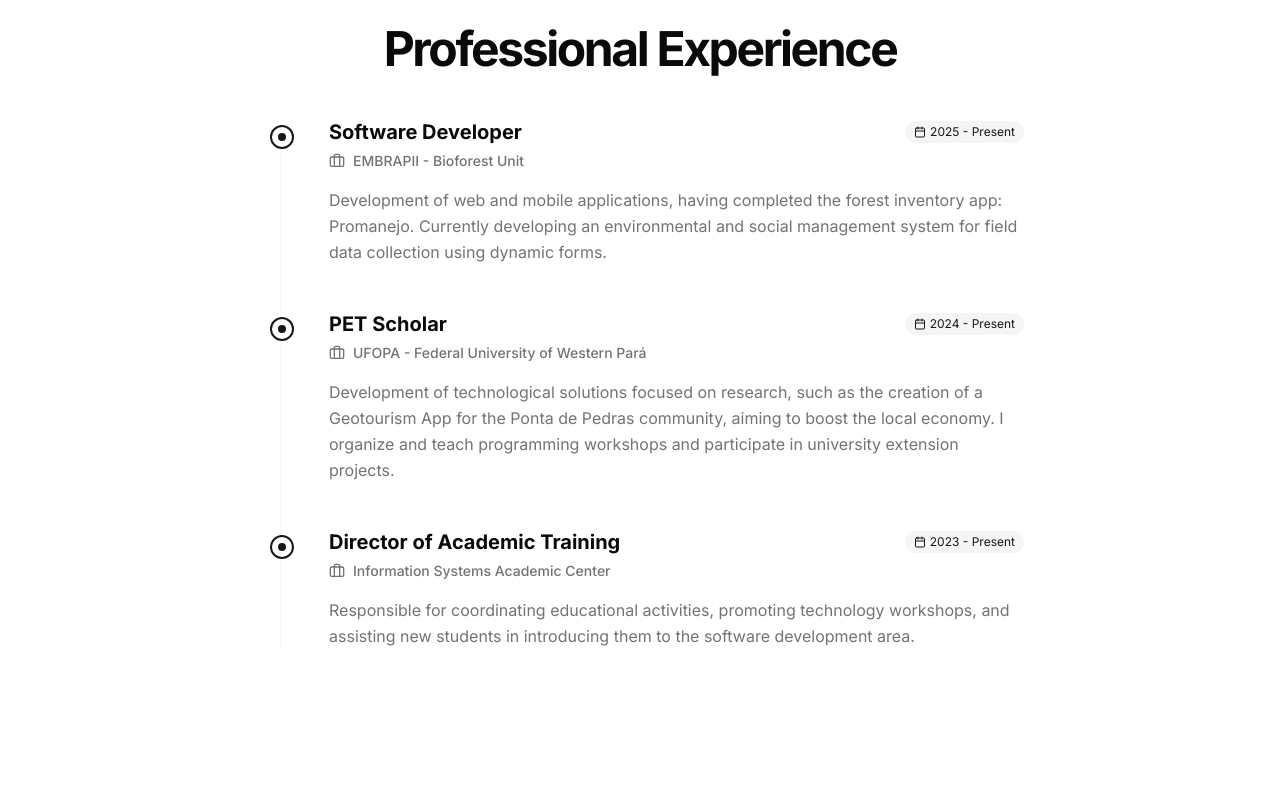
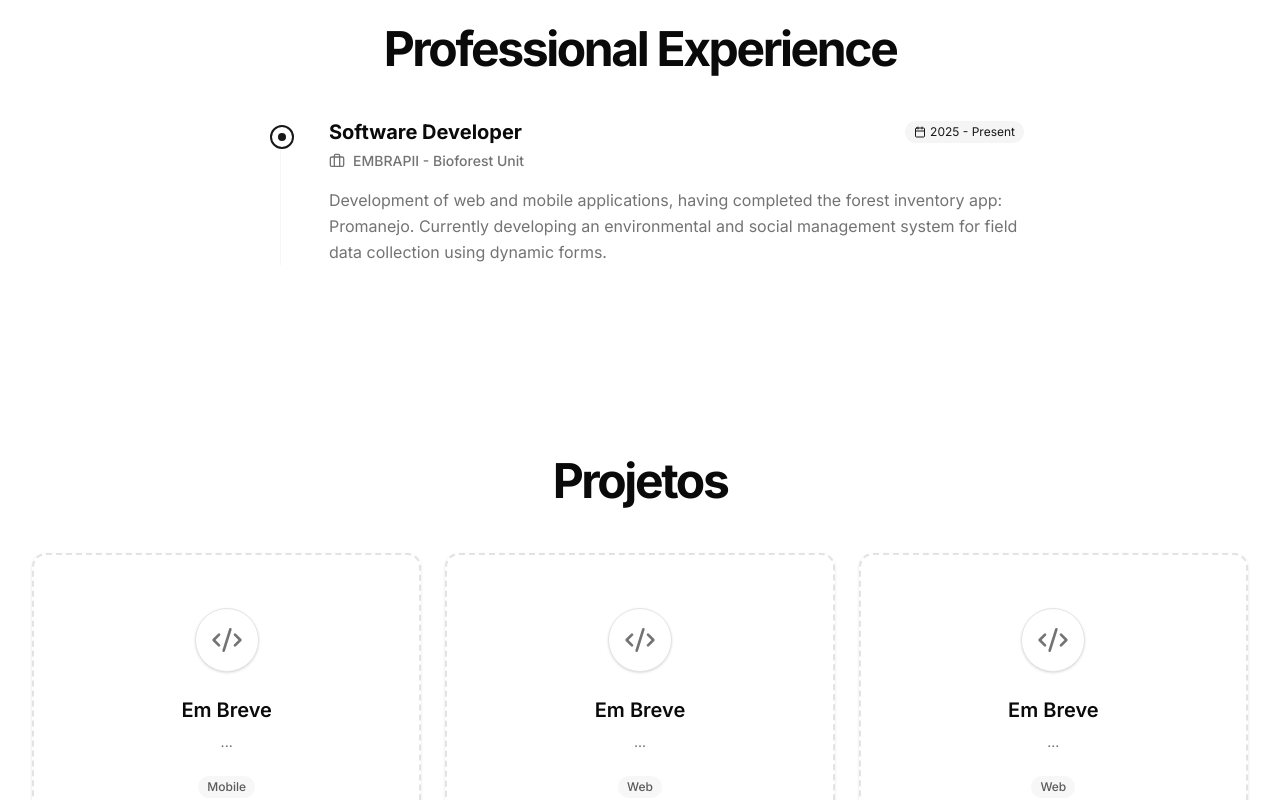
Before and after one commit to joaocrvlh/portfolio-web, a Next.js app: page /en in a window 1280 px wide. Shown: the part 2000-2800 px from the top of the page. Built offline with nearby package versions, Linux system fonts and the light colour scheme.

Commit message:
fix: remove outdated experience entries from translations

```diff
--- a/src/components/sections/experiences.tsx
+++ b/src/components/sections/experiences.tsx
@@ -14,18 +14,6 @@ export default function Experience() {
       company: t("items.0.company"),
       date: t("items.0.date"),
       description: t("items.0.description"),
-    },
-    {
-      role: t("items.1.role"),
-      company: t("items.1.company"),
-      date: t("items.1.date"),
-      description: t("items.1.description"),
-    },
-    {
-      role: t("items.2.role"),
-      company: t("items.2.company"),
-      date: t("items.2.date"),
-      description: t("items.2.description"),
     },
   ];
 
--- a/src/messages/en.json
+++ b/src/messages/en.json
@@ -54,18 +54,6 @@
         "company": "EMBRAPII - Bioforest Unit",
         "date": "2025 - Present",
         "description": "Development of web and mobile applications, having completed the forest inventory app: Promanejo. Currently developing an environmental and social management system for field data collection using dynamic forms."
-      },
-      {
-        "role": "PET Scholar",
-        "company": "UFOPA - Federal University of Western Pará",
-        "date": "2024 - Present",
-        "description": "Development of technological solutions focused on research, such as the creation of a Geotourism App for the Ponta de Pedras community, aiming to boost the local economy. I organize and teach programming workshops and participate in university extension projects."
-      },
-      {
-        "role": "Director of Academic Training",
-        "company": "Information Systems Academic Center",
-        "date": "2023 - Present",
-        "description": "Responsible for coordinating educational activities, promoting technology workshops, and assisting new students in introducing them to the software development area."
       }
     ]
   }
--- a/src/messages/pt.json
+++ b/src/messages/pt.json
@@ -59,18 +59,6 @@
         "company": "EMBRAPII - Unidade Bioforest",
         "date": "2025 - Atualmente",
         "description": "Desenvolvimento de aplicações web e mobile, tendo como projeto concluído o aplicativo de inventário florestal: Promanejo. Atualmente, desenvolvendo um sistema de gestão ambiental e social para coleta de dados em campo através de formulários dinâmicos."
-      },
-      {
-        "role": "Bolsista PET",
-        "company": "UFOPA - Universidade Federal do Oeste do Pará",
-        "date": "2024 - Atualmente",
-        "description": "Desenvolvimento de soluções tecnológicas voltadas para área de pesquisa, como a criação de um App de Geoturismo para a comunidade de Ponta de Pedras, tendo como objetivo impulsionar a economia local. Organizo e ministro oficinas de programação e participo de projetos de extensão universitária."
-      },
-      {
-        "role": "Diretor de Formação Acadêmica",
-        "company": "Centro Acadêmico de Sistemas de Informação",
-        "date": "2023 - Atualmente",
-        "description": "Responsável por coordenar atividades educacionais, promover workshops de tecnologia e auxiliar novos alunos na introdução à área de desenvolvimento de software."
       }
     ]
   }
```
